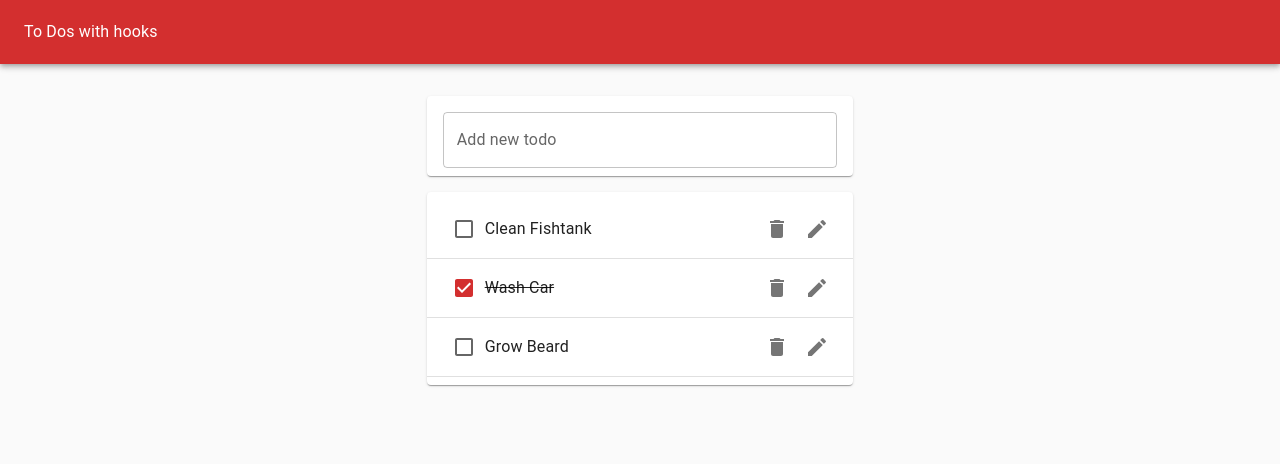
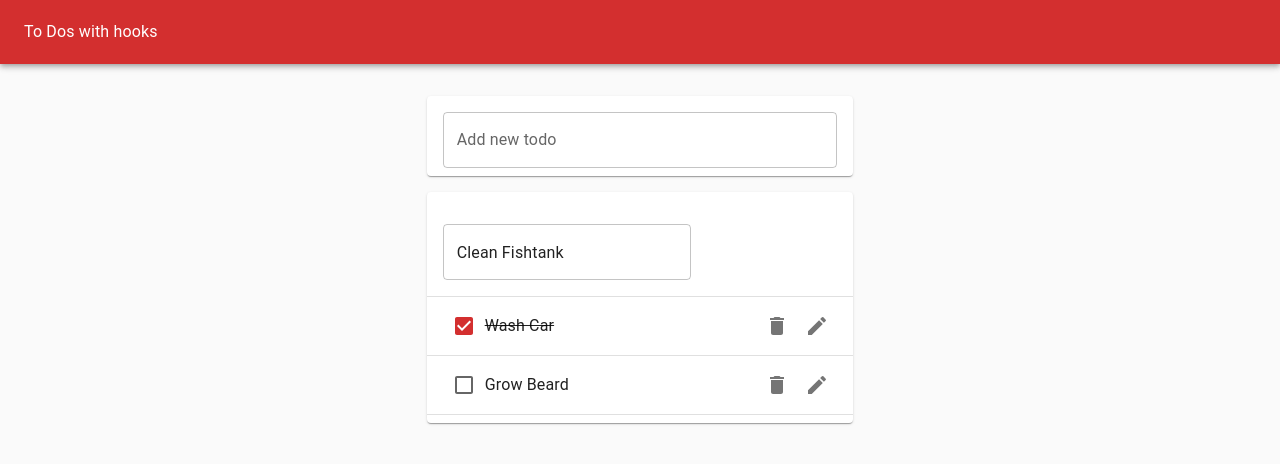
Before and after one commit to CaitHawk/mobile-list-app, a React (Create React App) app: page / in a window 1280 px wide. Both pictures are taken after a click on the button 817 px from the left and 229 px from the top of the page. Shown: the top 464 px of the page. Built offline with nearby package versions, Linux system fonts and the light colour scheme.

Commit message:
Toggle checkbox state, edit form, delete list items

```diff
--- a/package.json
+++ b/package.json
@@ -13,6 +13,8 @@
     "react": "^18.0.0",
     "react-dom": "^18.0.0",
     "react-scripts": "5.0.1",
+    "util": "^0.12.4",
+    "uuidv4": "^6.2.13",
     "web-vitals": "^2.1.4"
   },
   "scripts": {
--- /dev/null
+++ b/src/EditTodoForm.js
@@ -0,0 +1,25 @@
+import React from 'react';
+import TextField from '@mui/material/TextField';
+import useInputState from './hooks/useInputState';
+
+function EditTodoForm({id, task, toggle, editTodo}) {
+    const [value, handleChange, reset] = useInputState(task);
+    return (
+        <form onSubmit={ e => {
+            e.preventDefault();
+            editTodo(id, value);
+            reset();
+            toggle();
+        }}>
+            <TextField
+                value={value}
+                onChange={handleChange}
+                margin="normal"
+                fullWidth
+            />
+        </form>
+    )
+
+}
+
+export default EditTodoForm;
--- a/src/ToDoApp.js
+++ b/src/ToDoApp.js
@@ -6,6 +6,7 @@ import Paper from '@mui/material/Paper';
 import AppBar from '@mui/material/AppBar';
 import Toolbar from '@mui/material/Toolbar';
 import Grid from '@mui/material/Grid';
+import { uuid } from 'uuidv4';
 
 function ToDoApp() {
     const initialTodos = [
@@ -15,8 +16,25 @@ function ToDoApp() {
     ];
     const [todos, setTodos] = useState(initialTodos);
     const addTodo = newTodoText => {
-        setTodos([...todos, { id: 4, task: newTodoText, completed: false }]);
+        setTodos([...todos, { id: uuid, task: newTodoText, completed: false }]);
     }
+    const removeTodo = todoId => {
+        const updatedTodos = todos.filter(todo => todo.id !== todoId);
+        setTodos(updatedTodos);
+    }
+    const toggleTodo = todoId => {
+        const updatedTodos = todos.map(todo =>
+            todoId === todo.id ? {...todo, completed: !todo.completed } : todo
+        );
+        setTodos(updatedTodos);
+    }
+    const editTodo = (todoId, newTask) => {
+        const updatedTodos = todos.map(todo =>
+            todoId === todo.id ? {...todo, task: newTask} : todo
+        );
+        setTodos(updatedTodos)
+    }
+
     return (
         <Paper
             style={{
@@ -35,7 +53,12 @@ function ToDoApp() {
             <Grid container justifyContent="center" style={{ marginTop: "1rem"}}>
                 <Grid item xs={11} md={8} lg={4}>
                     <ToDoForm addTodo={addTodo} />
-                    <ToDoList todos={todos} />
+                    <ToDoList
+                        todos={todos}
+                        removeTodo={removeTodo}
+                        toggleTodo={toggleTodo}
+                        editTodo={editTodo}
+                    />
                 </Grid>
             </Grid>
         </Paper>
--- a/src/ToDoList.js
+++ b/src/ToDoList.js
@@ -5,13 +5,21 @@ import List from '@mui/material/List';
 import Divider from '@mui/material/Divider';
 
 
-function ToDoList(props) {
+function ToDoList({ todos, removeTodo, toggleTodo, editTodo }) {
     return (
         <Paper>
             <List>
-                {props.todos.map(todo => (
+                {todos.map(todo => (
                     <>
-                        <Todo task={todo.task} key={todo.id} completed={todo.completed} />
+                        <Todo
+                            id={todo.id}
+                            task={todo.task}
+                            key={todo.id}
+                            completed={todo.completed}
+                            removeTodo={removeTodo}
+                            toggleTodo={toggleTodo}
+                            editTodo={editTodo}
+                        />
                         <Divider />
                     </>
                 ))}
--- a/src/Todo.js
+++ b/src/Todo.js
@@ -1,4 +1,6 @@
 import React from 'react';
+import EditTodoForm from './EditTodoForm'
+import useToggleState from './hooks/useToggleState';
 import ListItem from '@mui/material/ListItem';
 import ListItemText from '@mui/material/ListItemText';
 import Checkbox from '@mui/material/Checkbox';
@@ -7,22 +9,34 @@ import ListItemSecondaryAction from '@mui/material/ListItemSecondaryAction';
 import DeleteIcon from '@mui/icons-material/Delete';
 import EditIcon from '@mui/icons-material/Edit';
 
-function Todo({ task, completed }) {
+function Todo({ id, task, completed, removeTodo, toggleTodo, editTodo }) {
+    const [isEditing, toggle] = useToggleState(false);
     return (
         <ListItem>
-            <Checkbox tabIndex={-1} checked={completed} color='error' />
-            <ListItemText style={{ textDecoration: completed ? "line-through" : "none"}}>
+            {isEditing ? (
+                <EditTodoForm
+                    id={id}
+                    task={task}
+                    toggle={toggle}
+                    editTodo={editTodo}
+                />
+            ) : (
+                <>
+                    <Checkbox tabIndex={-1} checked={completed} color='error' onClick={() => toggleTodo(id)} />
+                    <ListItemText style={{ textDecoration: completed ? "line-through" : "none" }}>
                         {task}
                     </ListItemText>
                     <ListItemSecondaryAction>
-                <IconButton aria-label='Delete'>
+                        <IconButton aria-label='Delete' onClick={() => removeTodo(id)}>
                             <DeleteIcon />
                         </IconButton>
-                <IconButton aria-label='Edit'>
+                        <IconButton aria-label='Edit' onClick={toggle}>
                             <EditIcon />
                         </IconButton>
                     </ListItemSecondaryAction>
-        </ListItem>
+                </>
+            )}
+        </ListItem >
     )
 }
 
--- /dev/null
+++ b/src/hooks/useToggleState.js
@@ -0,0 +1,11 @@
+import { useState } from 'react';
+
+function useToggle( initialVal = false) {
+    const [state, setState] = useState(initialVal);
+    const toggle = () => {
+        setState(!state)
+    }
+    return [state, toggle];
+}
+
+export default useToggle;
```
Also changed, not shown: 1 other file (tests, documents, lock files or other folders). Lines whose indentation alone changed are shown as unchanged.
